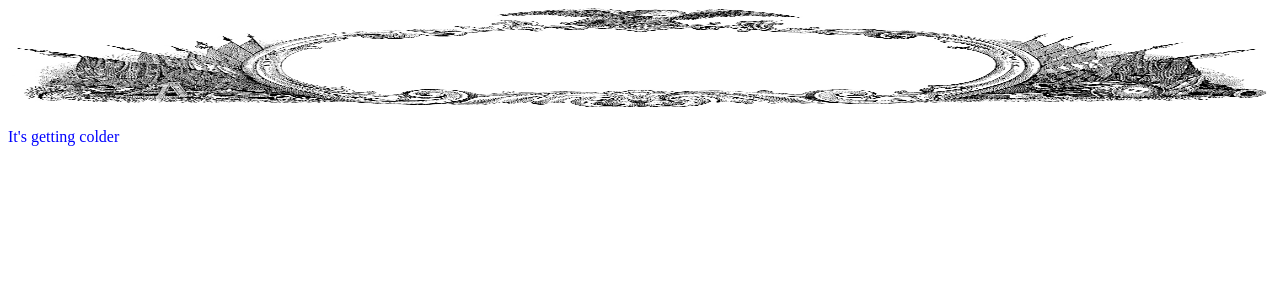
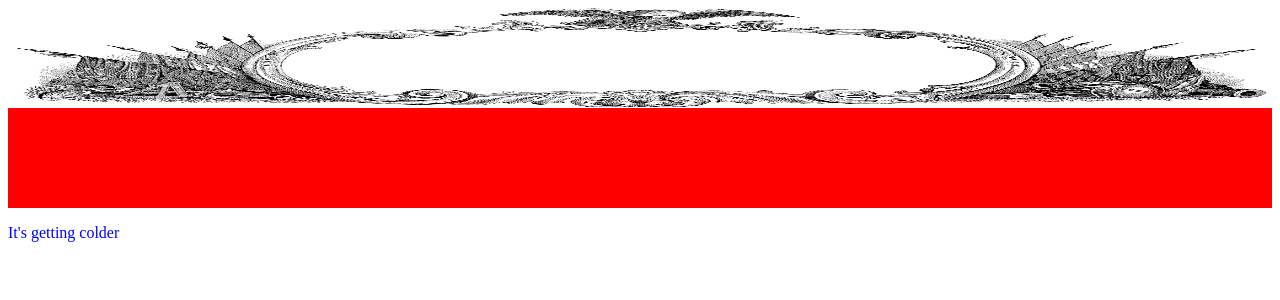
Before and after one commit to demidude93/demidude93.github.io, a PHP site: page /welcome/index.html in a window 1280 px wide. Shown: the top 300 px of the page. Run offline with PHP 8.4, Linux system fonts and the light colour scheme.

Commit message:
container css

```diff
--- a/welcome/index.html
+++ b/welcome/index.html
@@ -7,7 +7,7 @@
 	</head>
 
 	<body>
-		<div>
+		<div class="headimg_container">
 			<img src="../images/header.jpg" class="header_image">
 
 		</div>
--- a/welcome/welcome.css
+++ b/welcome/welcome.css
@@ -1,5 +1,11 @@
 p {
 	color: blue;
+}
+
+.headimg_container {
+    background: red;
+    height: 200px;
+    width: auto;
 }
 
 .header_image{
```
